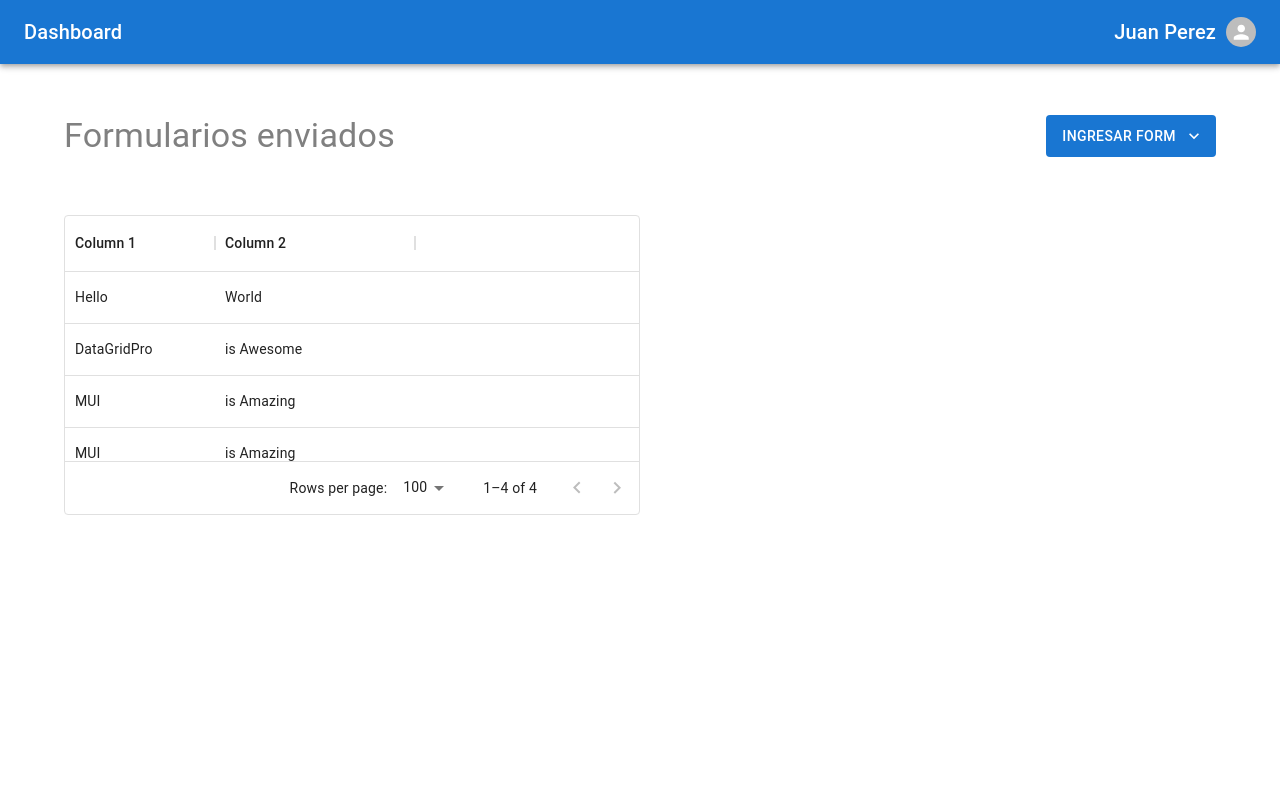
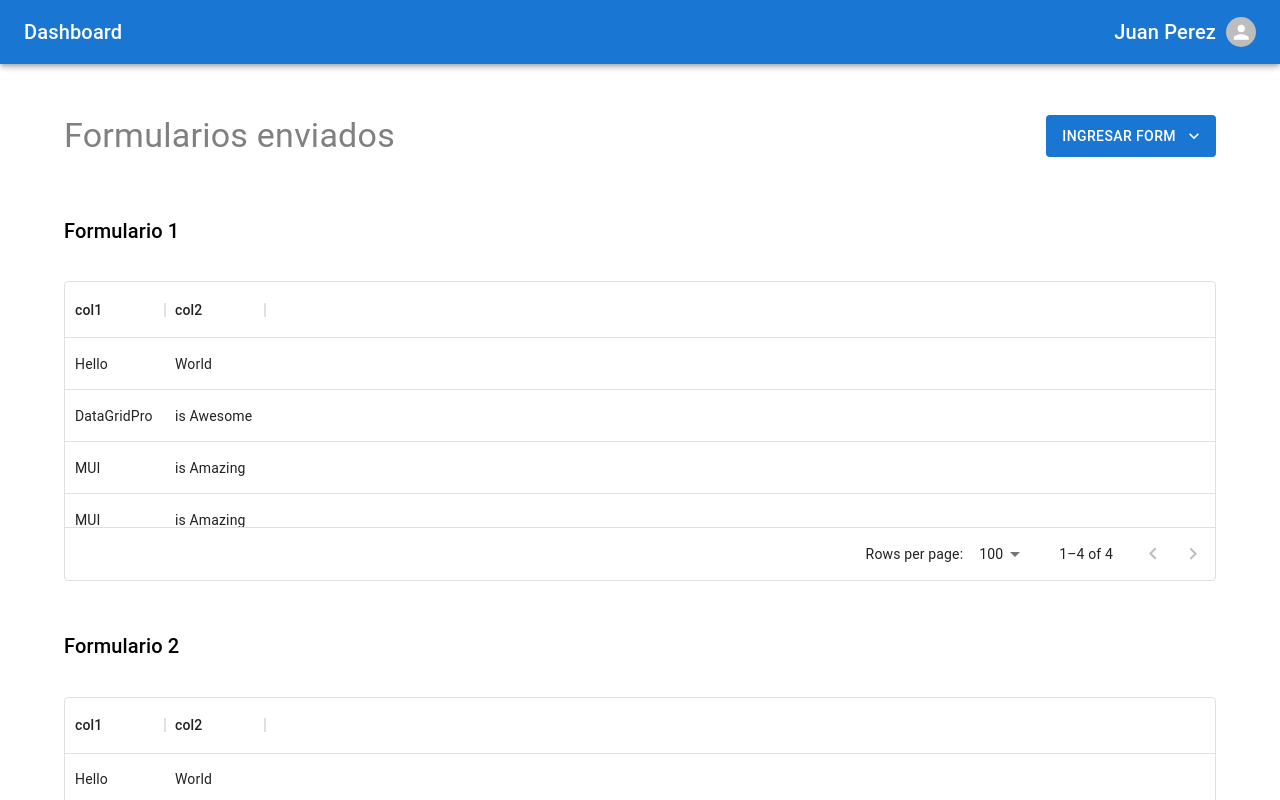
Before and after one commit to ncortesm/cenco-test-app, a React (Create React App) app: page / in a window 1280 px wide. Shown: the top 800 px of the page. Built offline with nearby package versions, Linux system fonts and the light colour scheme.

Commit message:
dashboard

```diff
--- a/src/Data/DataSource/FormLocalDataSource.ts
+++ b/src/Data/DataSource/FormLocalDataSource.ts
@@ -19,7 +19,6 @@ export const getAll = () => {
 };
 
 export async function create(FormData: any) {
-    console.log(FormData);
     try {
         let { error, result } = await getAll();
         let data = result;
--- a/src/Data/DataSource/FormObjects/FormObject1.json
+++ b/src/Data/DataSource/FormObjects/FormObject1.json
@@ -51,7 +51,7 @@
                 {
                     "type": "required",
                     "params": [
-                        "Debe ingresar corte de peluquero"
+                        "Debe ingresar peluquero"
                     ]
                 }
             ]
--- a/src/Presentation/ViewModel/CreateFormViewModel.ts
+++ b/src/Presentation/ViewModel/CreateFormViewModel.ts
@@ -4,9 +4,8 @@ import { FormType } from 'Data/Repository/Models/FormType';
 
 const CreateFormViewModel = () => {
     async function saveForm(data: any) {
-        //console.log(data);
-        //const { result, error } = await CreateFormUseCase(values);
-        //setError(error);
+        console.log(data);
+        //const { result, error } = await CreateFormUseCase(data);
     }
 
     return {
--- a/src/Presentation/routers/AppRouter.tsx
+++ b/src/Presentation/routers/AppRouter.tsx
@@ -1,4 +1,4 @@
-import React from 'react';
+import React, { memo } from 'react';
 import { BrowserRouter as Router, Routes, Route } from 'react-router-dom';
 import { Dashboard } from '../screens/Dashboard';
 
@@ -12,4 +12,4 @@ const AppRouter = () => {
     );
 };
 
-export default AppRouter;
+export default memo(AppRouter);
--- a/src/Presentation/screens/Dashboard/Dashboard.tsx
+++ b/src/Presentation/screens/Dashboard/Dashboard.tsx
@@ -1,16 +1,23 @@
 import React, { useState, useEffect } from 'react';
-import { DataGrid } from '@mui/x-data-grid';
 import { Typography } from '@mui/material';
 
 import { NavBar } from '../../components';
 import { ButtonSelector, CreateFormModal } from './components';
-import { ContainerDashboard, TitleContainer } from './style';
-import { Form } from 'Data/Repository/Models/Form';
+import { ContainerDashboard, TitleContainer, BoxTables } from './style';
+import { FormType } from 'Data/Repository/Models/FormType';
+import { DashboardTables } from './components/DashboardTables';
+import useViewModel from 'Presentation/ViewModel/GetFormsViewModel';
 
 const Dashboard = () => {
-    const [formSelected, setFormSelected] = useState<Form>();
-    const [formNameSelected, setFormNameSelected] = useState<string>();
+    /* Obtiene forms desde viewmodel */
+    const { forms, getForms } = useViewModel();
+    const [formSelected, setFormSelected] = useState<FormType>();
     const [CreateFormModalOpen, setCreateFormModalOpen] = useState<boolean>(false);
+
+    /* Obtener Forms Type */
+    useEffect(() => {
+        getForms();
+    }, []);
 
     return (
         <>
@@ -18,38 +25,30 @@ const Dashboard = () => {
             <NavBar />
             <ContainerDashboard>
                 <TitleContainer>
-                    <Typography id="modal-modal-title" variant="h4" color={'gray'}>
+                    <Typography variant="h4" color={'gray'}>
                         Formularios enviados
                     </Typography>
                     <ButtonSelector
                         setModalOpen={setCreateFormModalOpen}
                         setFormSelected={setFormSelected}
-                        setFormNameSelected={setFormNameSelected}
+                        FormsType={forms!}
                     />
                 </TitleContainer>
+                {/* GRIDS */}
+                <BoxTables>
+                    {forms &&
+                        forms.map((item, index) => {
+                            return <DashboardTables key={index} FormData={item} />;
+                        })}
+                </BoxTables>
+            </ContainerDashboard>
 
-                <div style={{ height: 300, width: '50%', marginTop: 10 }}>
-                    <DataGrid
-                        rows={[
-                            { id: 1, col1: 'Hello', col2: 'World' },
-                            { id: 2, col1: 'DataGridPro', col2: 'is Awesome' },
-                            { id: 3, col1: 'MUI', col2: 'is Amazing' },
-                            { id: 4, col1: 'MUI', col2: 'is Amazing' }
-                        ]}
-                        columns={[
-                            { field: 'col1', headerName: 'Column 1', width: 150 },
-                            { field: 'col2', headerName: 'Column 2', width: 200 }
-                        ]}
-                    />
-                </div>
-            </ContainerDashboard>
             {/* MODALS */}
             {CreateFormModalOpen && (
                 <CreateFormModal
                     modalOpen={CreateFormModalOpen}
                     setModalOpen={setCreateFormModalOpen}
                     formSelected={formSelected}
-                    formNameSelected={formNameSelected}
                 />
             )}
         </>
--- a/src/Presentation/screens/Dashboard/components/ButtonSelector/ButtonSelector.tsx
+++ b/src/Presentation/screens/Dashboard/components/ButtonSelector/ButtonSelector.tsx
@@ -2,22 +2,15 @@ import React, { useState, memo, useCallback, useEffect } from 'react';
 import { Menu, MenuItem, Button } from '@mui/material';
 import KeyboardArrowDownIcon from '@mui/icons-material/KeyboardArrowDown';
 
-import useViewModel from 'Presentation/ViewModel/GetFormsViewModel';
-import { Form } from 'Data/Repository/Models/Form';
+import { FormType } from 'Data/Repository/Models/FormType';
 
 interface ButtonSelectorProps {
     setModalOpen: (state: boolean) => void;
-    setFormSelected: (form: Form) => void;
-    setFormNameSelected: (name: string) => void;
+    setFormSelected: (form: FormType) => void;
+    FormsType: FormType[];
 }
 
-const ButtonSelector = ({
-    setModalOpen,
-    setFormSelected,
-    setFormNameSelected
-}: ButtonSelectorProps) => {
-    /* Obtiene forms desde viewmodel */
-    const { forms, getForms } = useViewModel();
+const ButtonSelector = ({ setModalOpen, setFormSelected, FormsType }: ButtonSelectorProps) => {
     const [anchorEl, setAnchorEl] = useState<null | HTMLElement>(null);
     const open = Boolean(anchorEl);
 
@@ -27,11 +20,6 @@ const ButtonSelector = ({
 
     const handleClose = useCallback(() => {
         setAnchorEl(null);
-    }, []);
-
-    /* Obtener Forms Type */
-    useEffect(() => {
-        getForms();
     }, []);
 
     return (
@@ -55,13 +43,12 @@ const ButtonSelector = ({
                 MenuListProps={{
                     'aria-labelledby': 'selector-button'
                 }}>
-                {forms?.map((item, index) => {
+                {FormsType?.map((item, index) => {
                     return (
                         <MenuItem
                             onClick={() => {
                                 setModalOpen(true);
-                                setFormSelected(item.form);
-                                setFormNameSelected(item.name);
+                                setFormSelected(item);
                             }}
                             key={index}>
                             {item.name}
--- a/src/Presentation/screens/Dashboard/components/CreateFormModal/CreateFormModal.tsx
+++ b/src/Presentation/screens/Dashboard/components/CreateFormModal/CreateFormModal.tsx
@@ -6,7 +6,7 @@ import { LocalizationProvider } from '@mui/x-date-pickers';
 import { AdapterDateFns } from '@mui/x-date-pickers/AdapterDateFns';
 import { es } from 'date-fns/locale';
 
-import { Form as FormModel } from 'Data/Repository/Models/Form';
+import { FormType } from 'Data/Repository/Models/FormType';
 import { ModalBoxStyle } from './style';
 import { createYupSchema, extractInitialValues } from 'Presentation/helpers/FormValidationHelpers';
 import { DynamicField } from '../DynamicField';
@@ -15,18 +15,12 @@ import useViewModel from 'Presentation/ViewModel/CreateFormViewModel';
 interface FormSelectorModal {
     setModalOpen: (open: boolean) => void;
     modalOpen: boolean;
-    formSelected: FormModel | undefined;
-    formNameSelected: string | undefined;
+    formSelected: FormType | undefined;
 }
 
-const FormSelectorModal = ({
-    setModalOpen,
-    modalOpen,
-    formSelected,
-    formNameSelected
-}: FormSelectorModal) => {
+const FormSelectorModal = ({ setModalOpen, modalOpen, formSelected }: FormSelectorModal) => {
     const { saveForm } = useViewModel();
-    const yupSchema = formSelected?.form.reduce(createYupSchema, {});
+    const yupSchema = formSelected?.form?.form.reduce(createYupSchema, {});
     const validatedSchema = yup.object().shape(yupSchema);
 
     return (
@@ -37,28 +31,20 @@ const FormSelectorModal = ({
             aria-describedby="modal-modal-description">
             <Box sx={ModalBoxStyle}>
                 <Typography id="modal-modal-title" variant="h6" component="h2">
-                    {formNameSelected}
+                    {formSelected?.name}
                 </Typography>
                 {/* Formulario */}
                 <LocalizationProvider dateAdapter={AdapterDateFns} adapterLocale={es}>
                     <Formik
-                        initialValues={extractInitialValues(formSelected!.form)}
+                        initialValues={extractInitialValues(formSelected?.form?.form!)}
                         validationSchema={validatedSchema}
                         onSubmit={(values) => {
-                            saveForm(values);
+                            saveForm({ formId: formSelected?.id, ...values });
                         }}>
-                        {({
-                            values,
-                            errors,
-                            touched,
-                            handleChange,
-                            handleBlur,
-                            handleSubmit,
-                            isSubmitting
-                        }) => (
+                        {({ values, errors, touched, handleChange, handleBlur, isSubmitting }) => (
                             <Form>
                                 <Box mt={'10%'} mb={'15%'}>
-                                    {formSelected?.form.map((item, index) => {
+                                    {formSelected?.form?.form.map((item, index) => {
                                         return <DynamicField Form={item} key={index} />;
                                     })}
                                 </Box>
@@ -66,8 +52,7 @@ const FormSelectorModal = ({
                                     variant="outlined"
                                     className="mt-20 mr-10"
                                     type="submit"
-                                    fullWidth
-                                    onClick={() => handleSubmit()}>
+                                    fullWidth>
                                     Ingresar
                                 </Button>
                             </Form>
--- /dev/null
+++ b/src/Presentation/screens/Dashboard/components/DashboardTables/DashboardTables.tsx
@@ -0,0 +1,33 @@
+import React, { memo } from 'react';
+import { DataGrid } from '@mui/x-data-grid';
+import { Typography } from '@mui/material';
+
+import { FormType } from 'Data/Repository/Models/FormType';
+import { DashboardTable } from './style';
+
+export interface DashboardTablesProps {
+    FormData: FormType;
+}
+
+const DashboardTables = ({ FormData }: DashboardTablesProps) => {
+    const Columns = FormData.form?.form.map;
+
+    return (
+        <DashboardTable>
+            <Typography variant="h6" mb={'3%'}>
+                {FormData.name}
+            </Typography>
+            <DataGrid
+                rows={[
+                    { id: 1, col1: 'Hello', col2: 'World' },
+                    { id: 2, col1: 'DataGridPro', col2: 'is Awesome' },
+                    { id: 3, col1: 'MUI', col2: 'is Amazing' },
+                    { id: 4, col1: 'MUI', col2: 'is Amazing' }
+                ]}
+                columns={[{ field: 'col1' }, { field: 'col2' }]}
+            />
+        </DashboardTable>
+    );
+};
+
+export default memo(DashboardTables);
--- /dev/null
+++ b/src/Presentation/screens/Dashboard/components/DashboardTables/index.ts
@@ -0,0 +1 @@
+export { default as DashboardTables } from './DashboardTables';
--- /dev/null
+++ b/src/Presentation/screens/Dashboard/components/DashboardTables/style.ts
@@ -0,0 +1,7 @@
+import { styled, Container, Box } from '@mui/material';
+
+export const DashboardTable = styled(Box)({
+    width: '100%',
+    height: 300,
+    marginBottom: '10%'
+});
--- a/src/Presentation/screens/Dashboard/style.ts
+++ b/src/Presentation/screens/Dashboard/style.ts
@@ -10,3 +10,8 @@ export const TitleContainer = styled(Box)({
     justifyContent: 'space-between',
     marginBottom: '5%'
 });
+
+export const BoxTables = styled(Box)({
+    justifyContent: 'space-between',
+    marginBottom: '5%'
+});
```
